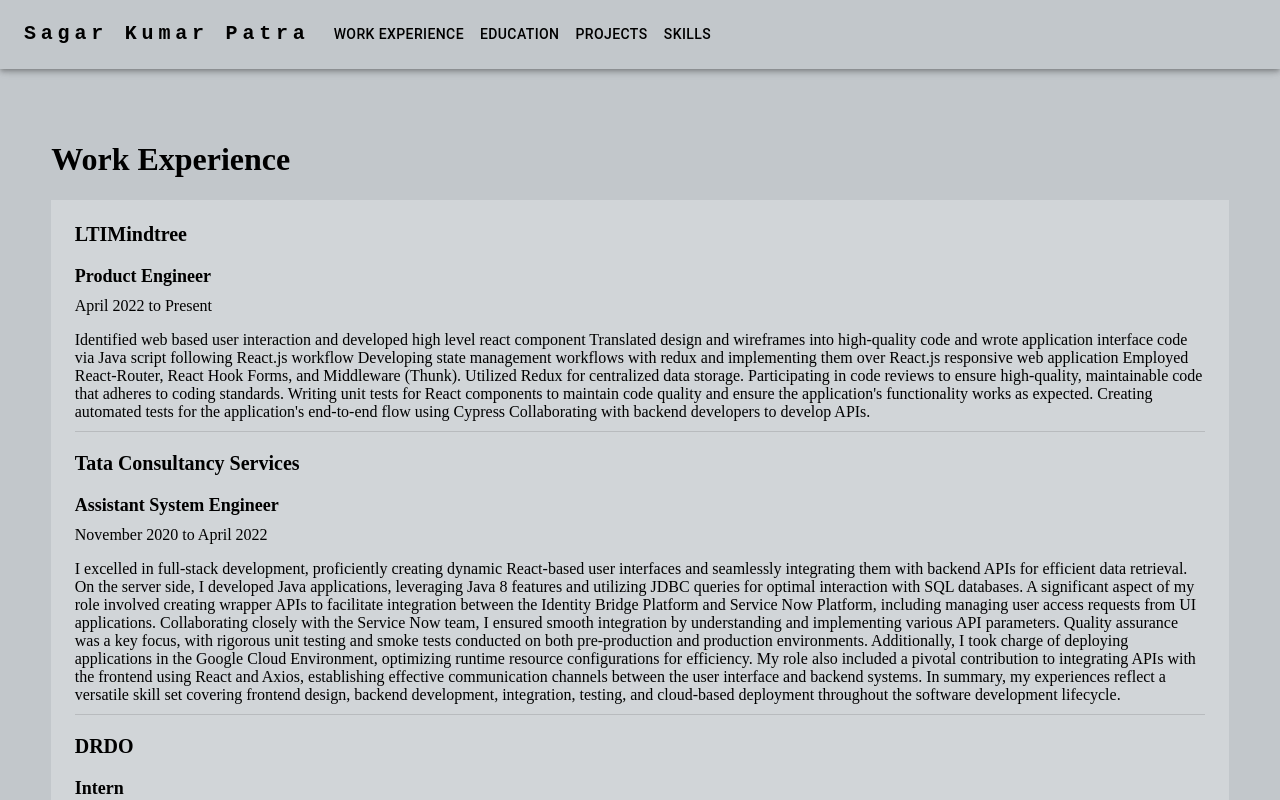
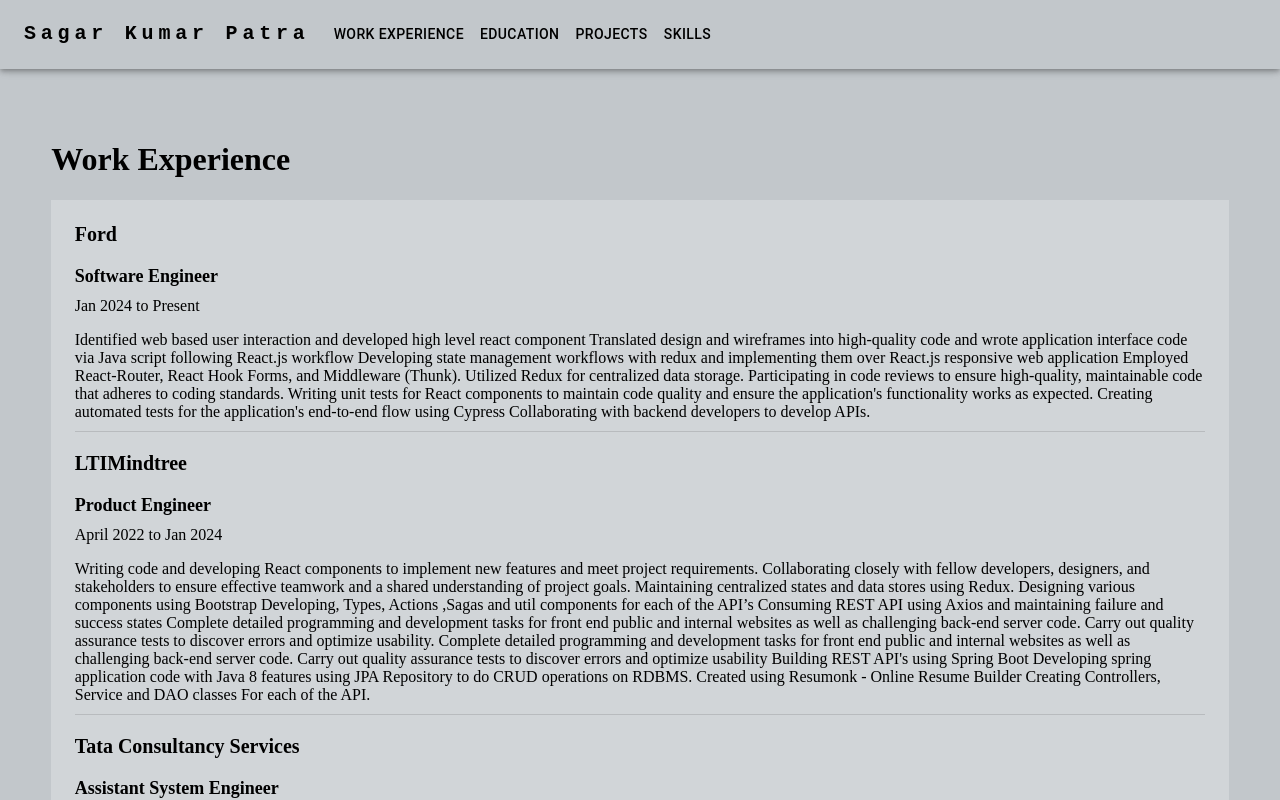
Before and after one commit to Sagarkumarnri/NextJs, a Next.js app: page /profile/workExperience in a window 1280 px wide. Shown: the top 800 px of the page. Built offline with nearby package versions, Linux system fonts and the light colour scheme.

Commit message:
added ford

```diff
--- a/public/Data/data.js
+++ b/public/Data/data.js
@@ -71,9 +71,9 @@
 ];
 export const workExperience = [
   {
-    companyName: "LTIMindtree",
-    timePeriod: "April 2022 to Present",
-    role: "Product Engineer",
+    companyName: "Ford",
+    timePeriod: "Jan 2024 to Present",
+    role: "Software Engineer",
     summary: `Identified web based user interaction and developed high level react component
     Translated design and wireframes into high-quality code and wrote application interface
     code via Java script following React.js workflow
@@ -87,6 +87,31 @@
     application's functionality works as expected.
     Creating automated tests for the application's end-to-end flow using Cypress
     Collaborating with backend developers to develop APIs.`
+  },
+
+  {
+    companyName: "LTIMindtree",
+    timePeriod: "April 2022 to Jan 2024",
+    role: "Product Engineer",
+    summary: `Writing code and developing React components to implement new features and meet
+    project requirements.
+    Collaborating closely with fellow developers, designers, and stakeholders to ensure
+    effective teamwork and a shared understanding of project goals.
+    Maintaining centralized states and data stores using Redux. Designing various
+    components using Bootstrap
+    Developing, Types, Actions ,Sagas and util components for each of the API’s
+    Consuming REST API using Axios and maintaining failure and success states
+    Complete detailed programming and development tasks for front end public and internal
+    websites as well as challenging back-end server code.
+    Carry out quality assurance tests to discover errors and optimize usability.
+    Complete detailed programming and development tasks for front end public and internal
+    websites as well as challenging back-end server code.
+    Carry out quality assurance tests to discover errors and optimize usability
+    Building REST API's using Spring Boot
+    Developing spring application code with Java 8 features using JPA Repository to do CRUD
+    operations on RDBMS.
+    Created using Resumonk - Online Resume Builder
+    Creating Controllers, Service and DAO classes For each of the API.`
   },
   {
     companyName: "Tata Consultancy Services",
```
